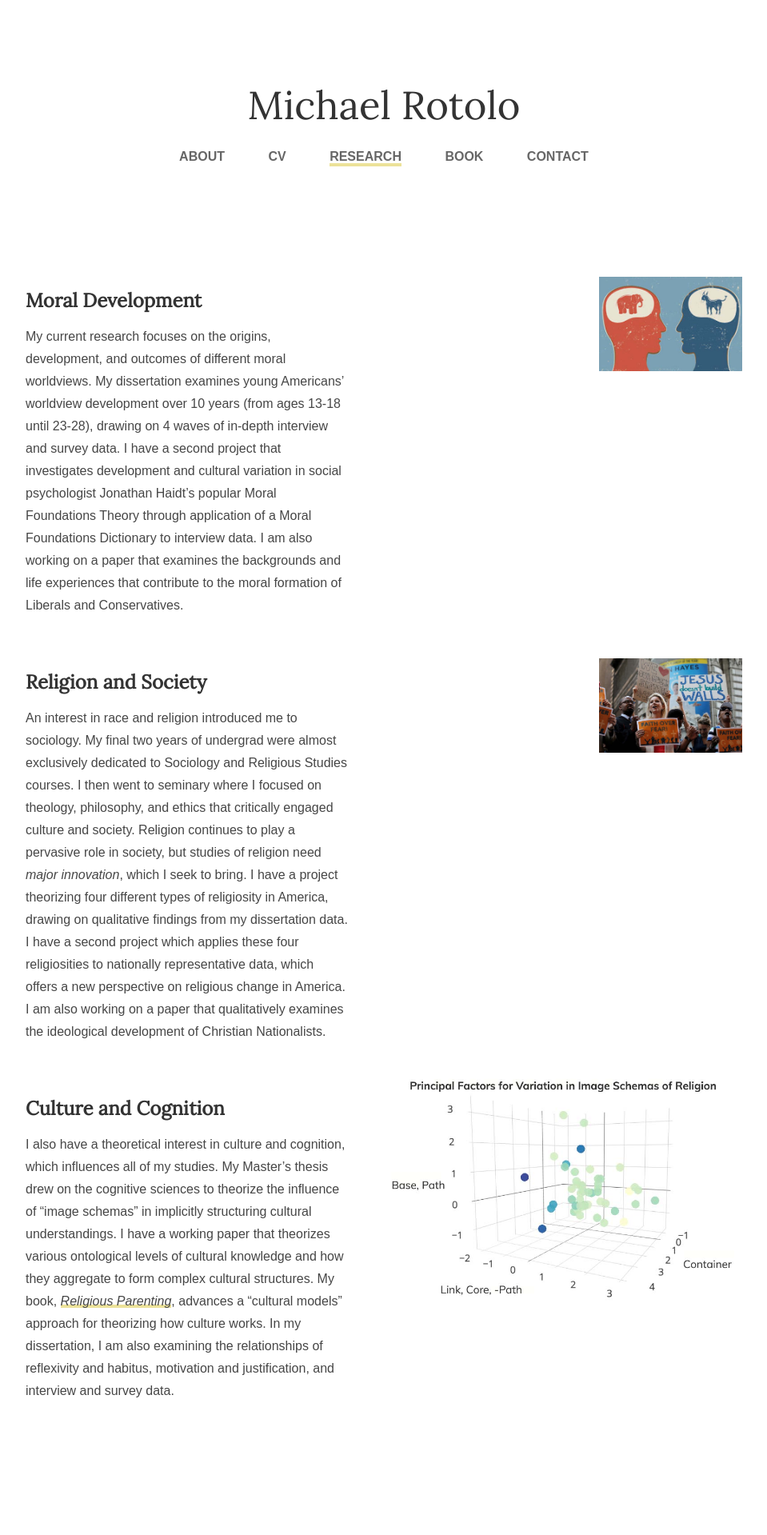
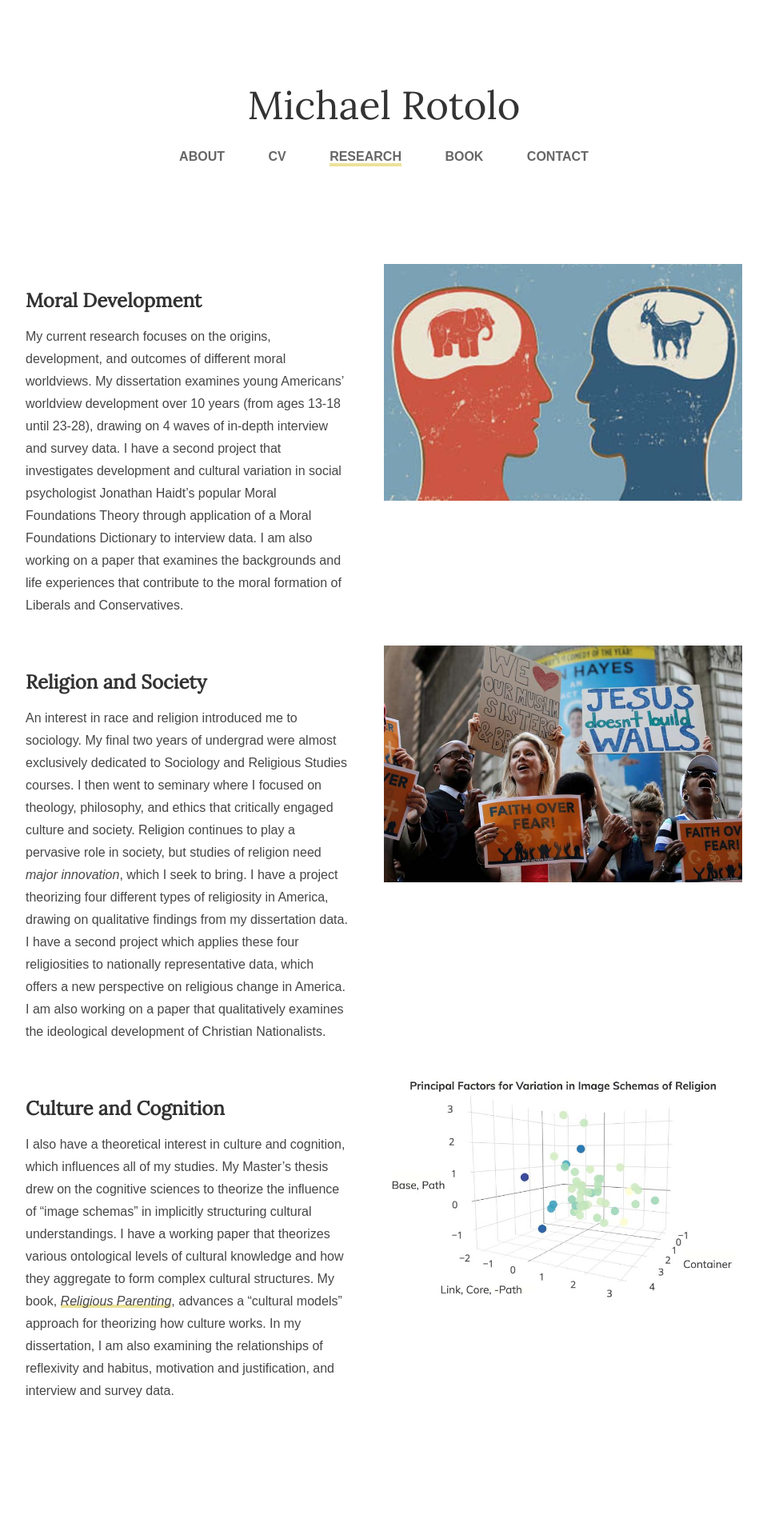
Before and after one commit to michaelrotolo/github.io, a Jekyll site: the page built from research/index.html, in a window 1280 px wide. Shown: the whole page at 80% size, without its empty margins (160-1119 px from the left). Built offline with Jekyll 4.4.1, drawn with Linux system fonts in a browser that asks for light colours; some web fonts are replaced.

Commit message:
Update index.html

```diff
--- a/research/index.html
+++ b/research/index.html
@@ -9,7 +9,7 @@ title: Research | Michael Rotolo
 			<p>My current research focuses on the origins, development, and outcomes of different moral worldviews. My dissertation examines young Americans’ worldview development over 10 years (from ages 13-18 until 23-28), drawing on 4 waves of in-depth interview and survey data. I have a second project that investigates development and cultural variation in social psychologist Jonathan Haidt’s popular Moral Foundations Theory through application of a Moral Foundations Dictionary to interview data. I am also working on a paper that examines the backgrounds and life experiences that contribute to the moral formation of Liberals and Conservatives.</p>
 		</div><!--left-small-->
 		<div class="right-big">
-			<img class="image-right-research" src="../images/politics.jpg" alt="Illustration of red head with an elephant brain faces a blue head with a donkey brain." />
+			<img src="../images/politics.jpg" alt="Illustration of red head with an elephant brain faces a blue head with a donkey brain." />
 		</div><!--right-big-->
 	</div><!--research-block-->
 
@@ -19,7 +19,7 @@ title: Research | Michael Rotolo
 			<p>An interest in race and religion introduced me to sociology. My final two years of undergrad were almost exclusively dedicated to Sociology and Religious Studies courses. I then went to seminary where I focused on theology, philosophy, and ethics that critically engaged culture and society. Religion continues to play a pervasive role in society, but studies of religion need <i>major innovation</i>, which I seek to bring. I have a project theorizing four different types of religiosity in America, drawing on qualitative findings from my dissertation data. I have a second project which applies these four religiosities to nationally representative data, which offers a new perspective on religious change in America. I am also working on a paper that qualitatively examines the ideological development of Christian Nationalists.</p>
 		</div><!--left-small-->
 		<div class="right-big">
-			<img class="image-right-research" src="../images/religion.jpg" alt="Religious protesters hold signs that say Jesus doesn't build walls and Faith over fear." />
+			<img src="../images/religion.jpg" alt="Religious protesters hold signs that say Jesus doesn't build walls and Faith over fear." />
 		</div><!--right-big-->
 	</div><!--research-block-->
 
```
